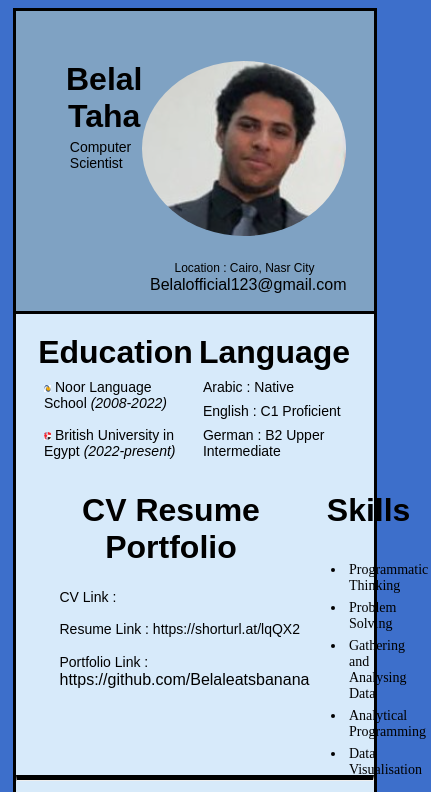
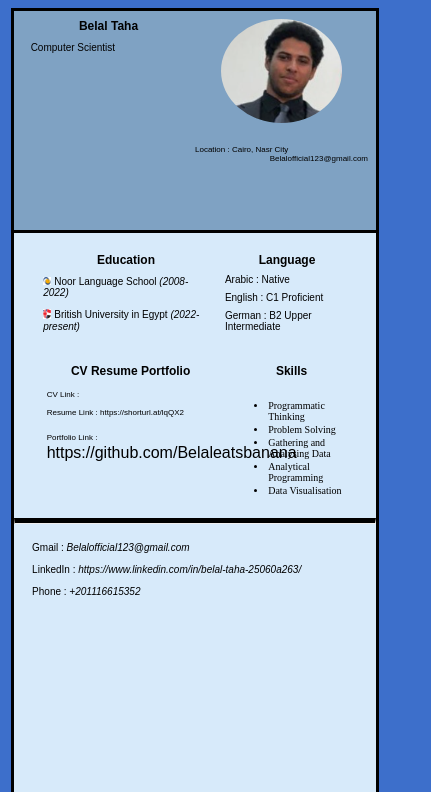
Before and after one commit to Belaleatsbanana/Belal_Taha.github.io, a plain HTML site: page index.html in a window 390 px wide. Shown: the top 792 px of the page, 431 px wide, since content can reach past the window. Drawn offline with Linux system fonts and the light colour scheme.

Commit message:
style.css

```diff
--- a/css/style.css
+++ b/css/style.css
@@ -128,33 +128,46 @@ hr{
     border-top: 5px solid #000000;
 }
 @media only screen and (max-width: 600px) {
+    #INTRO{
+        padding: 8px;
+    }
+    img{
+        width: 70%;
+        height: auto;
+    }
+    span{
+        font-size: 8px;
+    }
+    h1{
+        font-size: 12px;
+    }
     p {
-        font-size: 14px;
+        font-size: 10px;
     }
 
     .smallf {
-        font-size: 12px;
+        font-size: 8px;
+        float: left;
     }
 
     ul {
-        font-size: 14px;
+        font-size: 10px;
     }
 
     li {
+        padding: 1px;
+    }
+
+    .lin {
+        font-size: 8px;
         padding: 3px;
     }
 
-    .lin {
-        font-size: 14px;
-        padding: 10px;
-    }
-
-    .box1, .box2, .box3, .box4 {
-        width: 100%;
-        margin-bottom: 5px;
+    .sub-box, .box1, .box2, .box3, .box4 {
+        margin-bottom: 3px;
     }
 
     #WRAP {
-        margin: 5px;
+        margin: 3px;
     }
 }
```
